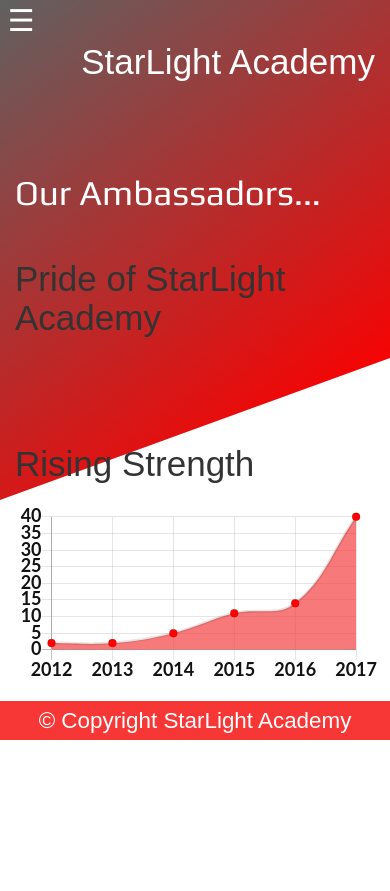
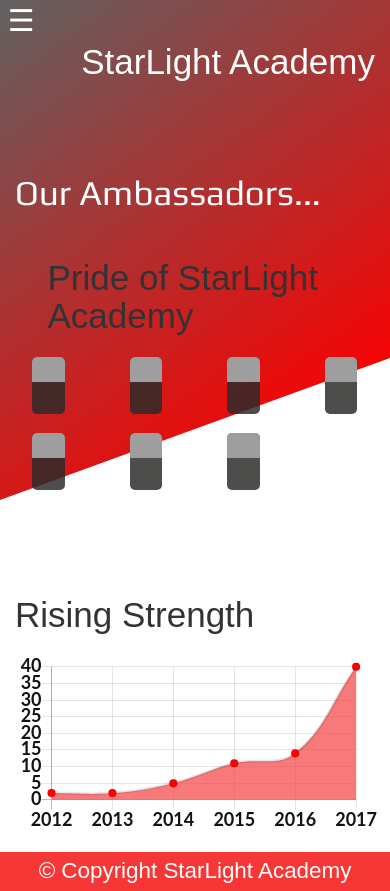
Before and after one commit to StarLight-Academy/starlight-academy.github.io, a plain HTML site: page results.html in a window 390 px wide. Before the commit the page ends 844 px from the top, so only its background shows below. Drawn offline with nearby package versions, Linux system fonts and the light colour scheme; grey boxes are pictures that could not be loaded; a web font is replaced by a local one.

Commit message:
Add student details

```diff
--- /dev/null
+++ b/css/results.css
@@ -0,0 +1,53 @@
+div .student{
+  box-shadow: 10px 10px 4px rgba(0, 0, 0, .4);
+  border-radius: 10px;
+  padding-left: 0;
+  padding-right: 0;
+  background-color: rgba(44, 44, 42, 0.84);
+  margin-top: 3%;
+  margin-bottom: 2%;
+  transition: 0.5s;
+  display: inline-block;
+}
+
+.student img {
+  border-radius: 10px 10px 0 0;
+}
+
+.student h3, p {
+    font-size: 0.9em;
+  color: rgba(227, 218, 109, 1);
+}
+
+
+@media only screen and (max-width: 650px){
+
+    .student h3, p {
+      font-size: 0.7em;
+      font-weight: normal;
+    }
+
+    div .student {
+        border-radius: 5px;
+        box-shadow: None;
+    }
+
+    .student img {
+      border-radius: 5px 5px 0 0;
+    }
+}
+
+
+@media only screen and (max-width: 550px){
+
+    .student h3, p {
+      font-size: 0.5em;
+    }
+}
+
+@media only screen and (max-width: 450px){
+    .student h3, p {
+      font-size: 0.01em;
+      font-weight: normal;
+    }
+}
--- /dev/null
+++ b/js/results.js
@@ -0,0 +1,45 @@
+$(document).ready(function() {
+  function loadJSON(callback) {
+
+      var xobj = new XMLHttpRequest();
+      xobj.overrideMimeType("application/json");
+      xobj.open('GET', 'results-data.json', true);
+      xobj.onreadystatechange = function () {
+            if (xobj.readyState == 4 && xobj.status == "200") {
+              // Required use of an anonymous callback as .open will NOT return a value but simply returns undefined in asynchronous mode
+              callback(xobj.responseText);
+            }
+      };
+      xobj.send(null);
+   }
+
+   function convertToHtml(json_obj){
+      var str = []
+     $.each(json_obj.names, function(index, val){
+         if(index % 4 == 0){
+             str.push("<div class='row'>");
+             str.push("<div class='col-xs-1 col-xs-offset-1 text-center student'>");
+         }else{
+             str.push("<div class='col-xs-1 col-xs-offset-2 text-center student'>");
+         }
+         str.push("<img src='" + json_obj[val].URL + "' class='img-responsive'>");
+         str.push("<h3>" + val + "</h3>");
+         str.push("<p>Class " + json_obj[val].class + "<br/> " + json_obj[val].marks + " Percent</p>");
+         str.push("</div>");
+         if(index % 4 == 3)
+            str.push("</div>")
+     });
+    return str.join("");
+   }
+
+   function init() {
+   loadJSON(function(response){
+    // Parse JSON string into object
+      var actual_JSON = JSON.parse(response);
+
+      $('#resultsDiv').html(convertToHtml(actual_JSON));
+   });
+  }
+
+  init();
+})
--- /dev/null
+++ b/results-data.json
@@ -0,0 +1,38 @@
+{
+    "names": ["Shivam Yadav", "Rayank Sehgal", "Pinki", "Nandini Nagpal", "Gagandeep Singh", "Charu Popli", "Ashmita"],
+    "Rayank Sehgal": {
+        "URL": "https://lh3.googleusercontent.com/hO8aOvpPYLX2P26FwiHY7wg6kdZQ2taQ3bMphlDnasgLV5e5mNwsj59MHIa0bKrYYpi_NbuAttavNFsE0gWZLKWbk5x_nUbhivlh_Hx6rqQyMXYziMK9W0afu2x88plcHonTpa4gJw",
+        "marks": 93,
+        "class": "12th"
+    },
+    "Charu Popli": {
+        "URL": "https://lh3.googleusercontent.com/ZT9L7yJyXTPAyiSn7GZKPrm5Yh8hxNlFtt1qHhsGVQqvUlr03bn3B03BbAwD5dXRG76-OHWbK0rRJpvcPkmq6D4nZ9-5qWPbrcqCYai5z6SgKnAsGhQzTgZVw9dp1DT6CoGeSBGF1A",
+        "marks": 90,
+        "class": "12th"
+    },
+    "Gagandeep Singh": {
+        "URL": "https://lh3.googleusercontent.com/8019cxM0YM7jW5b_tcvxX3N8jJuM6rIRi5jpZLSg54lHmtnW6fuPoESA1fb_5jnaTNca8yWoBv3h1R8VDeuworSKXBz1zZS5W7eD5SMuS2LdtK5hIV3nSS3xNHlvNnycURjEsQPpuw",
+        "marks": 89,
+        "class": "12th"
+    },
+    "Ashmita": {
+        "URL": "https://lh3.googleusercontent.com/hk8T9JEsSwMYvbDEERtQUFadOYDsnJFplZz8qdYZg3aQJcfKxqI0NPBSXRK_xFzu7L4Qkog5XryJQc_JW-xg9LA_ZZYHtFoJCsCQ4NoOTMJHnoupl68CeIcxjPsAkd1VvXWzX8pHbw",
+        "marks": 89,
+        "class": "12th"
+    },
+    "Shivam Yadav": {
+        "URL": "https://lh3.googleusercontent.com/Bk-O7yGEDor5AcqkXg6oodvoxy3OZxotUoYluqPFpnvVxfBqrWoZPTOnRAo8qyxKK7p8IELT6jnf4DcUlq7bNyR3uoq9sniBzsbrX3e41pNHvu8bkoort78eVya44TLSkl31gpfChA",
+        "marks": 96,
+        "class": "12th"
+    },
+    "Pinki": {
+        "URL": "https://lh3.googleusercontent.com/a0YEtmnNige41SpH4cUXyxmjGGuBlDagox1IL-wL9qDlgosKvFUKop_aFhCp2bzD-Y1IYCotsGWVYf0noIy9flp3tNj6LMQPh9M6cz9jhFfyFIie380PcS0SHT4Hm2RTIQ41SGdPdw",
+        "marks": 93,
+        "class": "12th"
+    },
+    "Nandini Nagpal": {
+        "URL": "https://lh3.googleusercontent.com/G4Hf682_65We23CJZD9ZLoGXTNPtCqn6N3Km3lJ6jufqhB67eB8KldORHUbC9obll0yNkHYMJMg3Qh-Z8dDAgINzE1PkH2tov-jQ57OEqy8GqQz_aY1rH3BCY2rxoiDI0XswWBSVKw",
+        "marks": 90,
+        "class": "12th"
+    }
+}
--- a/results.html
+++ b/results.html
@@ -13,9 +13,11 @@
     <link rel="stylesheet" href="css/bootstrap-theme.css">
     <link rel="stylesheet" type="text/css" href="css/style.css">
     <link rel="stylesheet" type="text/css" href="css/nav-toggle.css">
+    <link rel="stylesheet" type="text/css" href="css/results.css">
 
     <script type="text/javascript" src="js/jquery-3.2.1.js"></script>
     <script type="text/javascript" src="js/main.js"></script>
+    <script type="text/javascript" src="js/results.js"></script>
     <script type="text/javascript" src="js/result_charts.js"></script>
     <script src="https://cdnjs.cloudflare.com/ajax/libs/Chart.js/2.7.0/Chart.min.js"></script>
     <script src="https://cdnjs.cloudflare.com/ajax/libs/Chart.js/2.7.0/Chart.bundle.min.js"></script>
@@ -35,7 +37,7 @@
                 </nav>
             </div>
             <div class="header_navbar-logo col-md-3 col-md-offset-1">
-                <h1 class="logo"><a href="index.html">StarLight Academy</a></h1>
+                <h1 class="logo"><a href="/">StarLight Academy</a></h1>
             </div></div>
         </div>
     </header>
@@ -47,10 +49,11 @@
             </div>
         </div>
         <div class='row'>
-          <div class='col-md-8 col-md-offset-1'>
-            <h2>Pride of StarLight Academy</h2>
-          </div>
+            <div class='col-md-8 col-xs-offset-1'>
+                <h2>Pride of StarLight Academy</h2>
+            </div>
         </div>
+        <div id="resultsDiv"></div>
         <br/>
         <br/>
         <br/>
```
